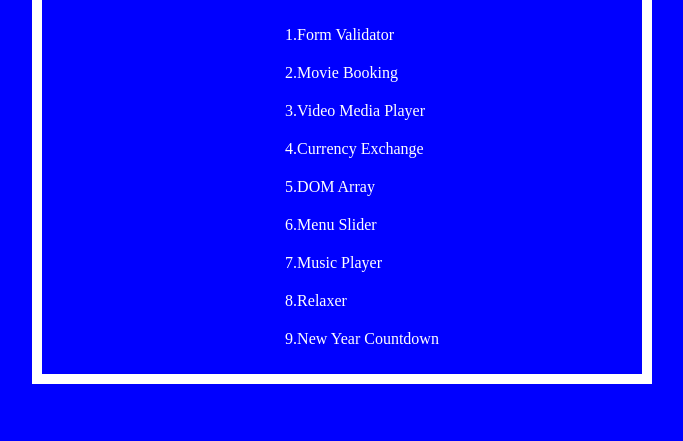
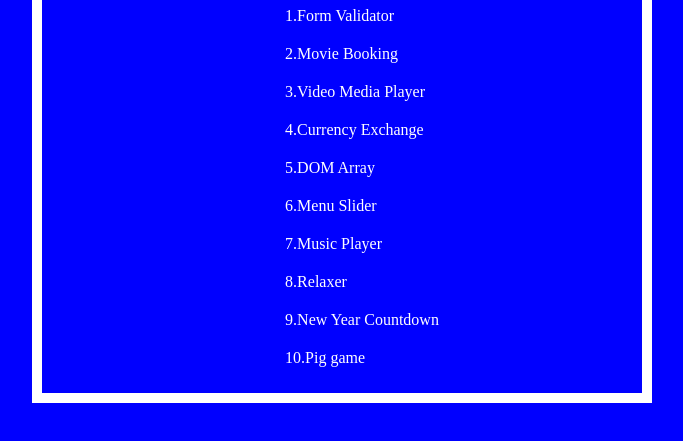
Before and after one commit to ritikagarwal231/index, a website: page index.html in a window 1280 px wide. Shown: the part 261-702 px from the top of the page, without its empty margins (298-981 px from the left). Drawn offline with Linux system fonts and the light colour scheme.

Commit message:
Update index.html

```diff
--- a/index.html
+++ b/index.html
@@ -66,6 +66,9 @@
         <li>
           <a href="newyearcountdown.html">9.New Year Countdown</a>
         </li>
+        <li>
+          <a href="movie.html">10.Pig game</a>
+        </li>
       </ul>
     </div>
   </body>
```
